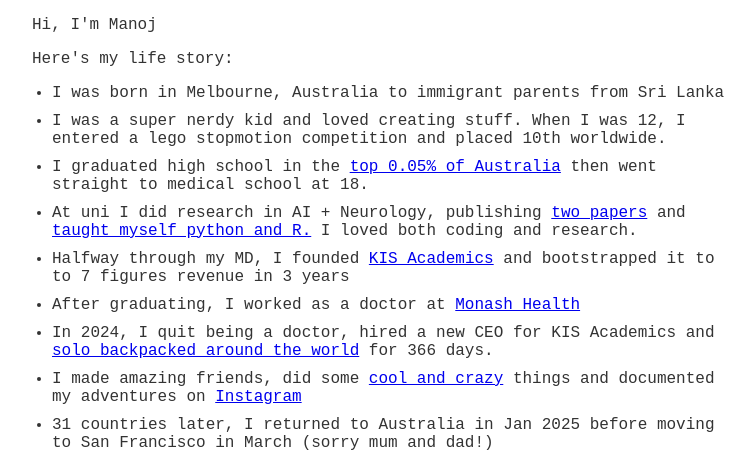
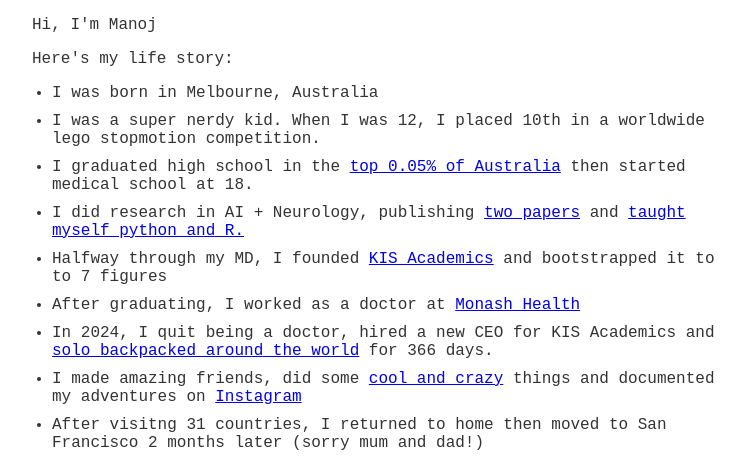
Before and after one commit to Mango117/manoj-website, a website: page index.html in a window 1280 px wide. Shown: the part 474-933 px from the top of the page, without its empty margins (258-1013 px from the left). Drawn offline with Linux system fonts and the light colour scheme; no server answers; files whose address does not match are found by name; a web font is replaced by a local one.

Commit message:
update index.html

```diff
--- a/index.html
+++ b/index.html
@@ -37,15 +37,15 @@
             <p>Here's my life story:
             </p>
             <ul class="life-story">
-                <li> I was born in Melbourne, Australia to immigrant parents from Sri Lanka</li>
-                <li> I was a super nerdy kid and loved creating stuff. When I was 12, I entered a lego stopmotion competition and placed 10th worldwide.</li>
-                <li> I graduated high school in the <a href="https://www.heraldsun.com.au/leader/south-east/haileybury-keysborough-students-top-of-victorias-class-of-2016/news-story/5be8db5474038ff9ae19049befb2dc2a">top 0.05% of Australia</a> then went straight to medical school at 18.</li>
-                <li> At uni I did research in AI + Neurology, publishing <a href="https://www.researchgate.net/scientific-contributions/Manoj-Liyana-Arachige-2228951586">two papers</a> and <a href="https://monashhealth.org/latest-news/2023/12/19/medical-intern-creates-ai-program-to-analyse-thousands-of-research-papers/">taught myself python and R.</a> I loved both coding and research.</li>
-                <li> Halfway through my MD, I founded <a href="https://kisacademics.com/">KIS Academics</a> and bootstrapped it to to 7 figures revenue in 3 years</li>
+                <li> I was born in Melbourne, Australia</li>
+                <li> I was a super nerdy kid. When I was 12, I placed 10th in a worldwide lego stopmotion competition.</li>
+                <li> I graduated high school in the <a href="https://www.heraldsun.com.au/leader/south-east/haileybury-keysborough-students-top-of-victorias-class-of-2016/news-story/5be8db5474038ff9ae19049befb2dc2a">top 0.05% of Australia</a> then started medical school at 18.</li>
+                <li> I did research in AI + Neurology, publishing <a href="https://www.researchgate.net/scientific-contributions/Manoj-Liyana-Arachige-2228951586">two papers</a> and <a href="https://monashhealth.org/latest-news/2023/12/19/medical-intern-creates-ai-program-to-analyse-thousands-of-research-papers/">taught myself python and R.</a></li>
+                <li> Halfway through my MD, I founded <a href="https://kisacademics.com/">KIS Academics</a> and bootstrapped it to to 7 figures</li>
                 <li> After graduating, I worked as a doctor at <a href="https://monashhealth.org/about/">Monash Health</a></li>
                 <li> In 2024, I quit being a doctor, hired a new CEO for KIS Academics and <a href="https://manojarachige.substack.com/p/why-i-travelled-the-world-for-366?r=f82b7">solo backpacked around the world</a> for 366 days.</li>
                 <li> I made amazing friends, did some <a href="https://manojarachige.substack.com/p/7-cool-and-crazy-things-i-did-in?r=f82b7">cool and crazy</a> things and documented my adventures on <a href="https://www.instagram.com/manoj_arachige/">Instagram</a></li>
-                <li> 31 countries later, I returned to Australia in Jan 2025 before moving to San Francisco in March (sorry mum and dad!)</li>
+                <li> After visitng 31 countries, I returned to home then moved to San Francisco 2 months later (sorry mum and dad!)</li>
                 <li> Currently, I'm building an <a href="https://manojarachige.substack.com/p/i-quit-medicine-to-build-superpowers">AI Doctor</a> at <a href="https://superpower.com/">Superpower</a>.</li>
             </ul>
         </section>
```
